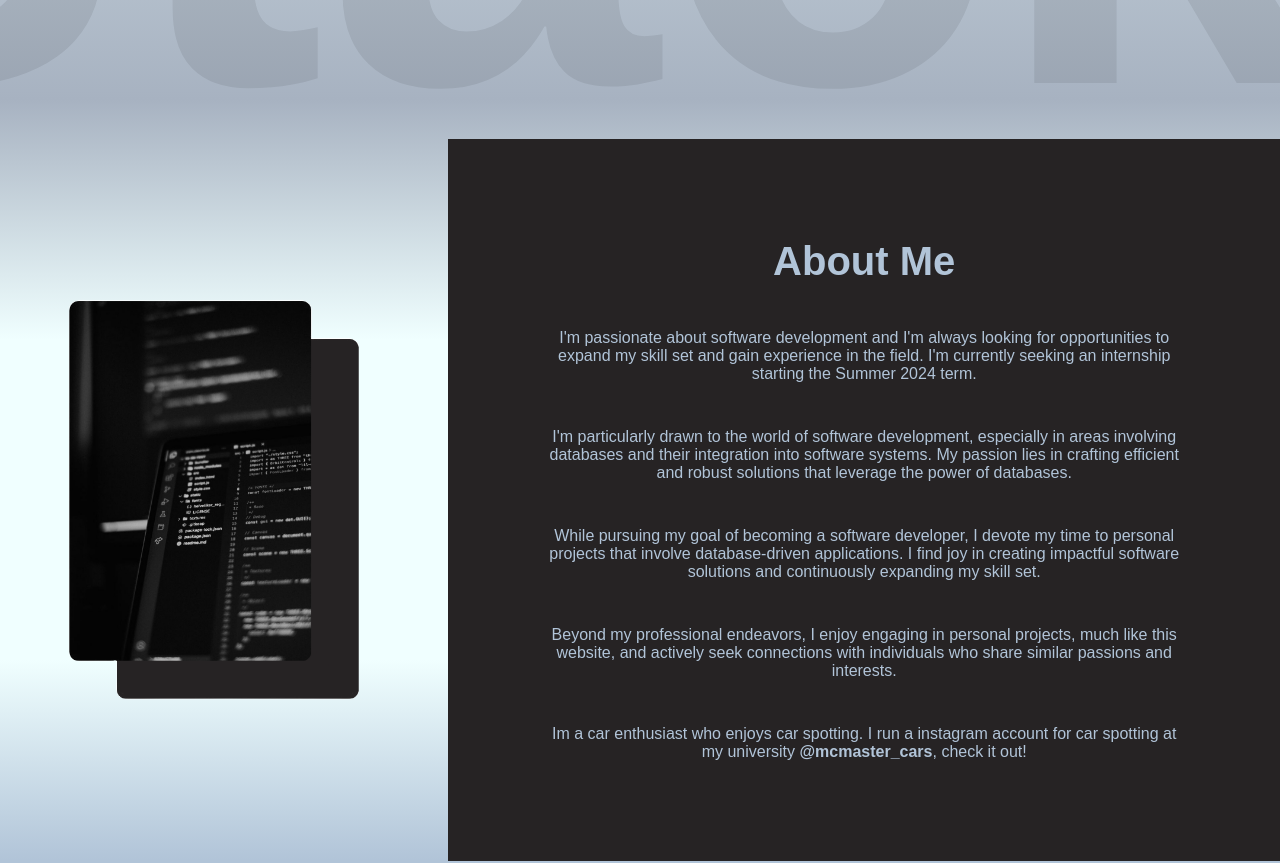
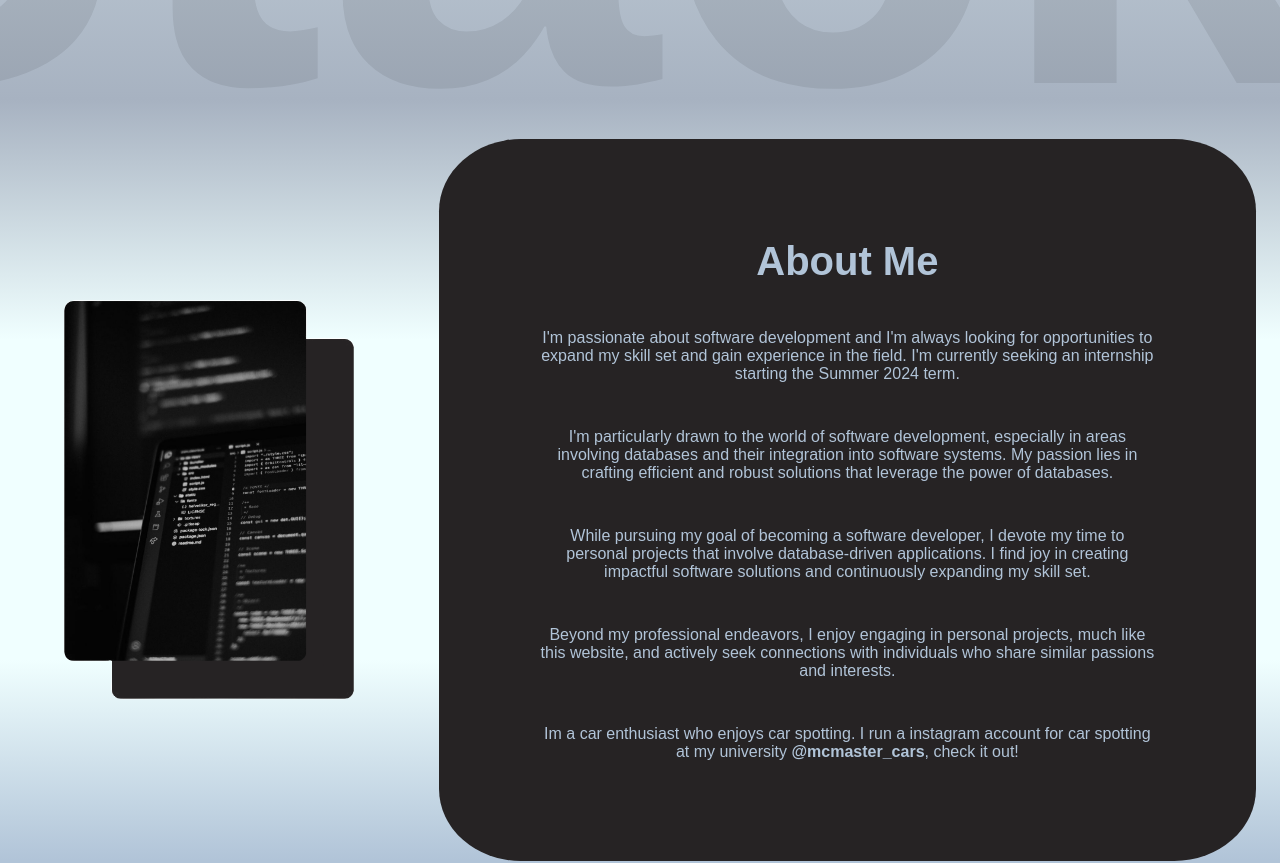
Before and after one commit to AymenS02/Portfolio-Website-2.0, a React (Vite) app: page / in a window 1280 px wide. Shown: the part 700-1563 px from the top of the page. Built offline with nearby package versions, Linux system fonts and the light colour scheme.

Commit message:
Update About.scss

```diff
--- a/src/components/about/About.scss
+++ b/src/components/about/About.scss
@@ -21,6 +21,7 @@
     }
 
     .about-me {
+        margin-right: 3vh;
         background-color: #262324;
         padding: 100px;
         display: flex;
@@ -32,7 +33,7 @@
         text-align: center;
         color: #b1c4d8;
         margin-left: 20px;
-
+        border-radius: 10%;
         .heady {
             font-size: 2.5rem;
             font-weight: 700;
```
